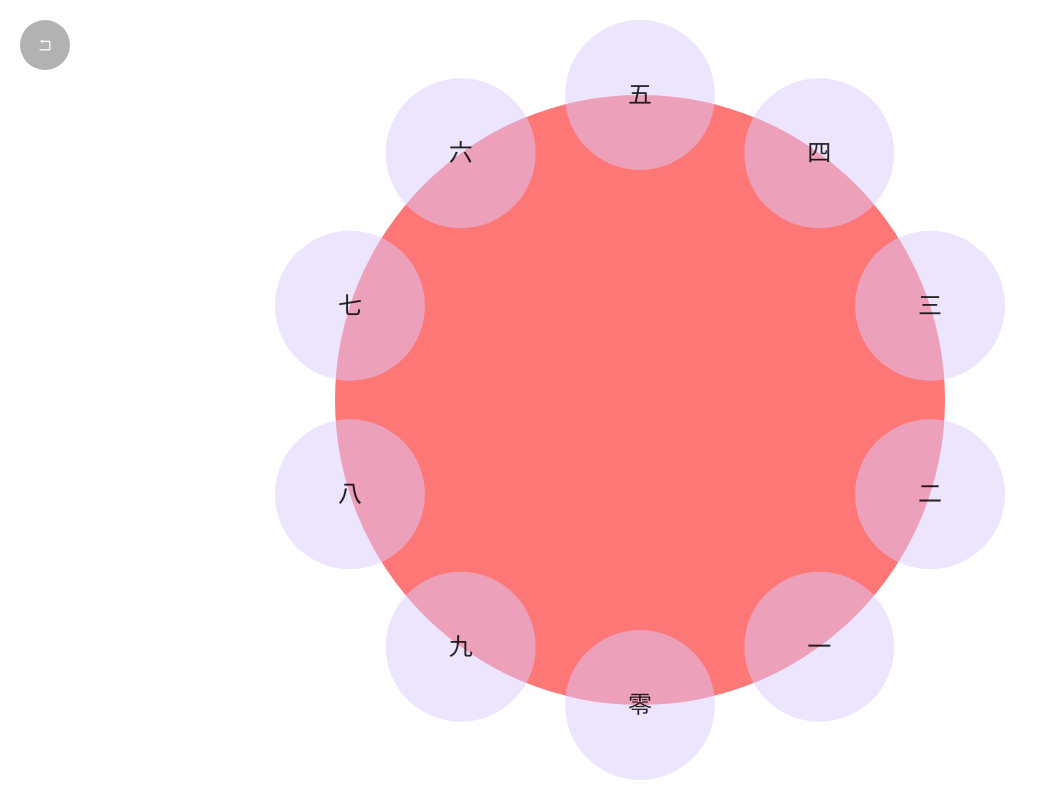
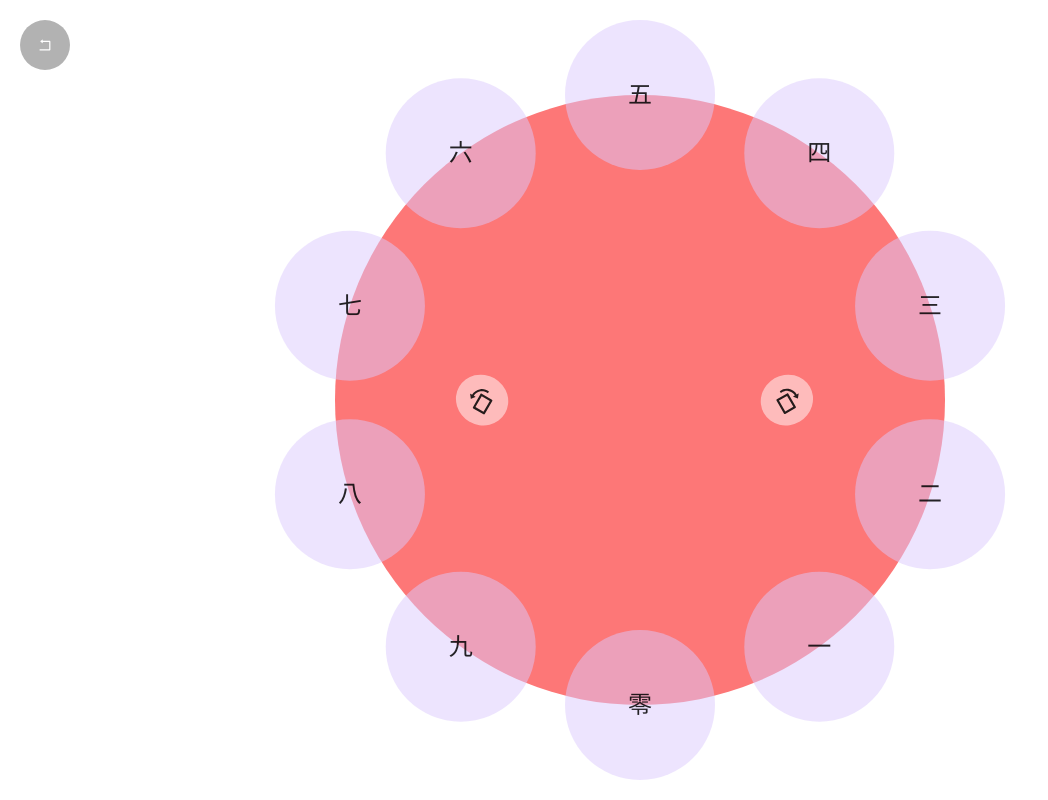
Before and after one commit to zjclxx/vue3-se, a Vue app: page /circularArrangement in a window 1280 px wide. Shown: the whole page, without its empty margins (0-1048 px from the left). Built offline with nearby package versions, Linux system fonts and the light colour scheme.

Commit message:
feat: 环形排列旋转

```diff
--- /dev/null
+++ b/src/plugins/continuePress.js
@@ -0,0 +1,29 @@
+import { ref } from "vue";
+
+export default function useLongPress(callback, options = {}) {
+  const { duration = 500, interval = 80 } = options;
+  const isPressed = ref(false);
+  let pressTimer = null;
+  let intervalTimer = null;
+
+  const start = (event) => {
+    isPressed.value = true;
+    pressTimer = setTimeout(() => {
+      callback(event);
+
+      intervalTimer = setInterval(() => {
+        if (isPressed.value) {
+          callback(event);
+        }
+      }, interval);
+    }, duration);
+  };
+
+  const stop = () => {
+    isPressed.value = false;
+    if (pressTimer) clearTimeout(pressTimer);
+    if (intervalTimer) clearInterval(intervalTimer);
+  };
+
+  return { start, stop };
+}
--- a/src/views/circularArrangement/index.vue
+++ b/src/views/circularArrangement/index.vue
@@ -6,8 +6,42 @@
           v-for="(_, index) in divNum"
           :key="index"
           class="ring-item"
-          ref="ringRef">
+          ref="ringRef"
+          :style="{
+            transition: 'transform ' + ringBallTransitionTime + 's ease-in-out',
+          }">
           <span v-text="formatNumberToChinese(index)"></span>
+        </div>
+        <div
+          class="left-rotate"
+          title="左旋"
+          :style="{
+            transform:
+              'translate(' +
+              computedCircleRadius * 0.4 +
+              'px, calc(' +
+              computedCircleRadius +
+              'px - 50%)) rotate(-60deg)',
+          }"
+          @click="handleRotateClick('left')"
+          ref="leftRotateRef">
+          <RotateLeftOutlined :style="{ fontSize: '2vw' }" />
+        </div>
+
+        <div
+          class="right-rotate"
+          title="右旋"
+          :style="{
+            transform:
+              'translate(' +
+              computedCircleRadius * 1.4 +
+              'px, calc(' +
+              computedCircleRadius +
+              'px - 50%)) rotate(60deg)',
+          }"
+          @click="handleRotateClick('right')"
+          ref="rightRotateRef">
+          <RotateRightOutlined :style="{ fontSize: '2vw' }" />
         </div>
       </div>
     </div>
@@ -16,10 +50,15 @@
 </template>
 
 <script setup>
+  import {
+    RotateLeftOutlined,
+    RotateRightOutlined,
+  } from "@ant-design/icons-vue";
   import Back from "@/components/back/index.vue";
   import { useDebounceFn } from "@vueuse/core";
-  import { onMounted, ref, onUnmounted } from "vue";
+  import { onMounted, ref, onUnmounted, nextTick } from "vue";
   import { formatNumberToChinese } from "@/utils";
+  import useLongPress from "@/plugins/continuePress";
 
   const divNum = ref(10); //外围影响的个数  可直接更改
   const computedCircleRadius = ref(0); //会根据屏幕动态计算 取父元素的最短边
@@ -29,15 +68,19 @@
   const parentRef = ref();
   const circleRef = ref();
   const ringRef = ref();
+  const dynamicAngle = ref(0);
+  const ringBallTransitionTime = ref(1);
 
   onMounted(() => {
     initCircle();
     initRing();
     window.addEventListener("resize", handleResize);
+    addLinsteners();
   });
 
   onUnmounted(() => {
     window.removeEventListener("resize", handleResize);
+    removeLinsteners();
   });
 
   const initCircle = () => {
@@ -55,6 +98,7 @@
   };
 
   const initRing = () => {
+    const offsetAhd = (dynamicAngle.value * Math.PI) / 180;
     const avd = 360 / divNum.value; //每一个div对应的角度
     const ahd = (avd * Math.PI) / 180; //每一个div对应的弧度
     // console.log("initRing", ringRef.value);
@@ -62,12 +106,12 @@
       ringRef.value.forEach((item, index) => {
         const x =
           computedCircleRadius.value +
-          Math.sin(ahd * index) * computedCircleRadius.value -
+          Math.sin(ahd * index + offsetAhd) * computedCircleRadius.value -
           divSize.value / 2 +
           "px";
         const y =
           computedCircleRadius.value +
-          Math.cos(ahd * index) * computedCircleRadius.value -
+          Math.cos(ahd * index + offsetAhd) * computedCircleRadius.value -
           divSize.value / 2 +
           "px";
         item.style.transform = `translate(${x},${y})`;
@@ -79,6 +123,62 @@
     initCircle();
     initRing();
   }, 300);
+
+  const handleRotateClick = (type) => {
+    if (ringBallTransitionTime.value >= 1) {
+      ringBallTransitionTime.value = 0.1;
+    }
+    if (type === "left") {
+      dynamicAngle.value += 10;
+    } else {
+      dynamicAngle.value -= 10;
+    }
+    initRing();
+  };
+  const leftRotateRef = ref();
+  const { start: startLeft, stop: stopLeft } = useLongPress(
+    () => handleRotateClick("left"),
+    {},
+  );
+  const rightRotateRef = ref();
+  const { start: startRight, stop: stopRight } = useLongPress(
+    () => handleRotateClick("right"),
+    {},
+  );
+
+  const addLinsteners = () => {
+    if (leftRotateRef.value) {
+      leftRotateRef.value.addEventListener("mousedown", startLeft);
+      leftRotateRef.value.addEventListener("touchstart", startLeft);
+      leftRotateRef.value.addEventListener("mouseup", stopLeft);
+      leftRotateRef.value.addEventListener("mouseleave", stopLeft);
+      leftRotateRef.value.addEventListener("touchend", stopLeft);
+    }
+    if (rightRotateRef.value) {
+      rightRotateRef.value.addEventListener("mousedown", startRight);
+      rightRotateRef.value.addEventListener("touchstart", startRight);
+      rightRotateRef.value.addEventListener("mouseup", stopRight);
+      rightRotateRef.value.addEventListener("mouseleave", stopRight);
+      rightRotateRef.value.addEventListener("touchend", stopRight);
+    }
+  };
+
+  const removeLinsteners = () => {
+    if (leftRotateRef.value) {
+      leftRotateRef.value.removeEventListener("mousedown", startLeft);
+      leftRotateRef.value.removeEventListener("touchstart", startLeft);
+      leftRotateRef.value.removeEventListener("mouseup", stopLeft);
+      leftRotateRef.value.removeEventListener("mouseleave", stopLeft);
+      leftRotateRef.value.removeEventListener("touchend", stopLeft);
+    }
+    if (rightRotateRef.value) {
+      rightRotateRef.value.removeEventListener("mousedown", startRight);
+      rightRotateRef.value.removeEventListener("touchstart", startRight);
+      rightRotateRef.value.removeEventListener("mouseup", stopRight);
+      rightRotateRef.value.removeEventListener("mouseleave", stopRight);
+      rightRotateRef.value.removeEventListener("touchend", stopRight);
+    }
+  };
 </script>
 
 <style lang="scss" scoped>
@@ -112,7 +212,25 @@
           font-weight: 500;
           background-color: #dccafe80;
           user-select: none;
-          transition: transform 1s ease-in-out;
+        }
+
+        .left-rotate,
+        .right-rotate {
+          position: absolute;
+          // transform: translate(0, 0);
+          transform-origin: center center;
+          // transition: transform 1s ease-in-out;
+          border-radius: 50%;
+          background-color: #ffffff80;
+          cursor: pointer;
+          padding: 2%;
+          &:hover {
+            background-color: #ebeaea;
+            box-shadow: 0 0 10px #ffffffaa;
+          }
+          &:active {
+            background-color: #fff4f4;
+          }
         }
       }
     }
```
